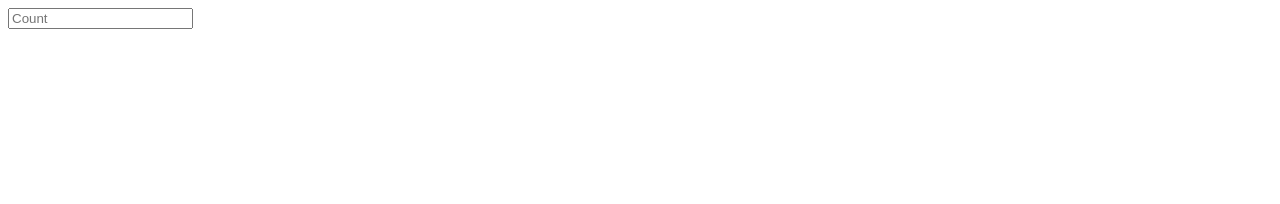
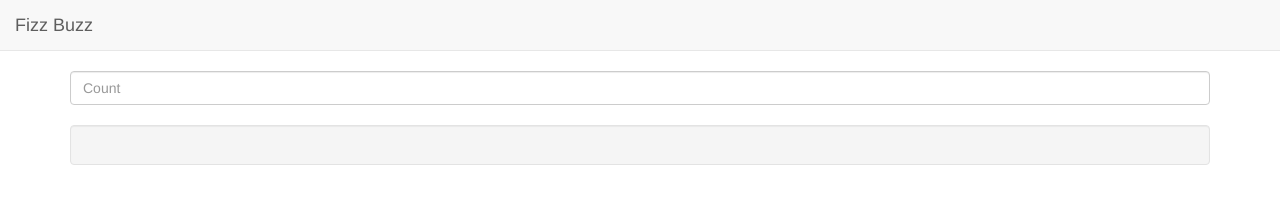
Before and after one commit to arthur-noseda/angular-fizz-buzz, a website: page app/index.html in a window 1280 px wide. Drawn offline with nearby package versions, Linux system fonts and the light colour scheme.

Commit message:
Added UI Bootstrap

```diff
--- a/app/index.html
+++ b/app/index.html
@@ -2,12 +2,29 @@
 <html>
   <head>
     <meta charset="utf-8">
+    <meta name="viewport" content="width=device-width, initial-scale=1">
     <title>Fizz Buzz</title>
+    <link rel="stylesheet" href="bootstrap/css/bootstrap.min.css" />
   </head>
   <body ng-app="fizzBuzzApp">
-    <div ng-controller="FizzBuzzCtrl as fizzBuzz">
-      <input type="number" ng-model="fizzBuzz.count" placeholder="Count" />
-      <div ng-bind="fizzBuzz.getFizzBuzz()"></div>
+    <nav class="navbar navbar-default navbar-static-top">
+      <div class="container-fluid">
+        <div class="navbar-header">
+          <a class="navbar-brand" ng-href="#!/">Fizz Buzz</a>
+        </div>
+      </div>
+    </nav>
+
+    <div ng-controller="FizzBuzzCtrl as fizzBuzz" class="container">
+      <div class="row">
+        <div class="col-md-12">
+          <form>
+            <input type="number" ng-model="fizzBuzz.count" placeholder="Count" class="form-control" />
+          </form>
+          <br />
+          <div ng-bind="fizzBuzz.getFizzBuzz()" class="well"></div>
+        </div>
+      </div>
     </div>
   </body>
 </html>
--- a/app/scripts/app.js
+++ b/app/scripts/app.js
@@ -14,5 +14,6 @@ angular
     'ngCookies',
     'ngResource',
     'ngRoute',
-    'ngSanitize'
+    'ngSanitize',
+    'ui.bootstrap'
   ]);
--- a/package.json
+++ b/package.json
@@ -17,10 +17,13 @@
     "angular-cookies": "^1.6.5",
     "angular-resource": "^1.6.5",
     "angular-route": "^1.6.5",
-    "angular-sanitize": "^1.6.5"
+    "angular-sanitize": "^1.6.5",
+    "angular-ui-bootstrap": "^2.5.0",
+    "bootstrap": "^3.3.7"
   },
   "devDependencies": {
     "angular-mocks": "^1.6.5",
+    "copy-webpack-plugin": "^4.0.1",
     "html-webpack-plugin": "^2.29.0",
     "jasmine-core": "^2.6.4",
     "karma": "^1.7.0",
```
Also changed, not shown: test/karma.conf.js (+1 -0 lines), webpack.config.js (+10 -1 lines).
